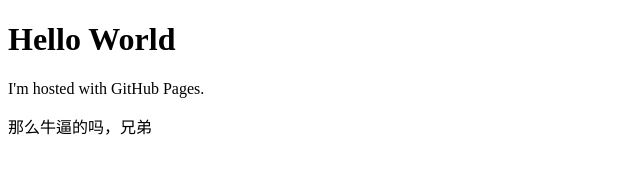
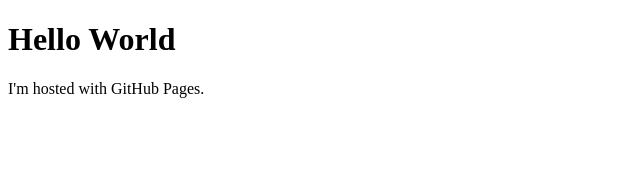
Before and after one commit to xr1627119275/xr1627119275.github.io, a plain HTML site: page index.html in a window 1280 px wide. Shown: the whole page, without its empty margins (0-640 px from the left). Drawn offline with Linux system fonts and the light colour scheme.

Commit message:
Revert "Update index.html"
This reverts commit 0d1f0340a0b7334f5fc65cd546997fcb4b336e77.

```diff
--- a/index.html
+++ b/index.html
@@ -3,6 +3,5 @@
 <body>
 <h1>Hello World</h1>
 <p>I'm hosted with GitHub Pages.</p>
-  那么牛逼的吗，兄弟
 </body>
 </html>
```
